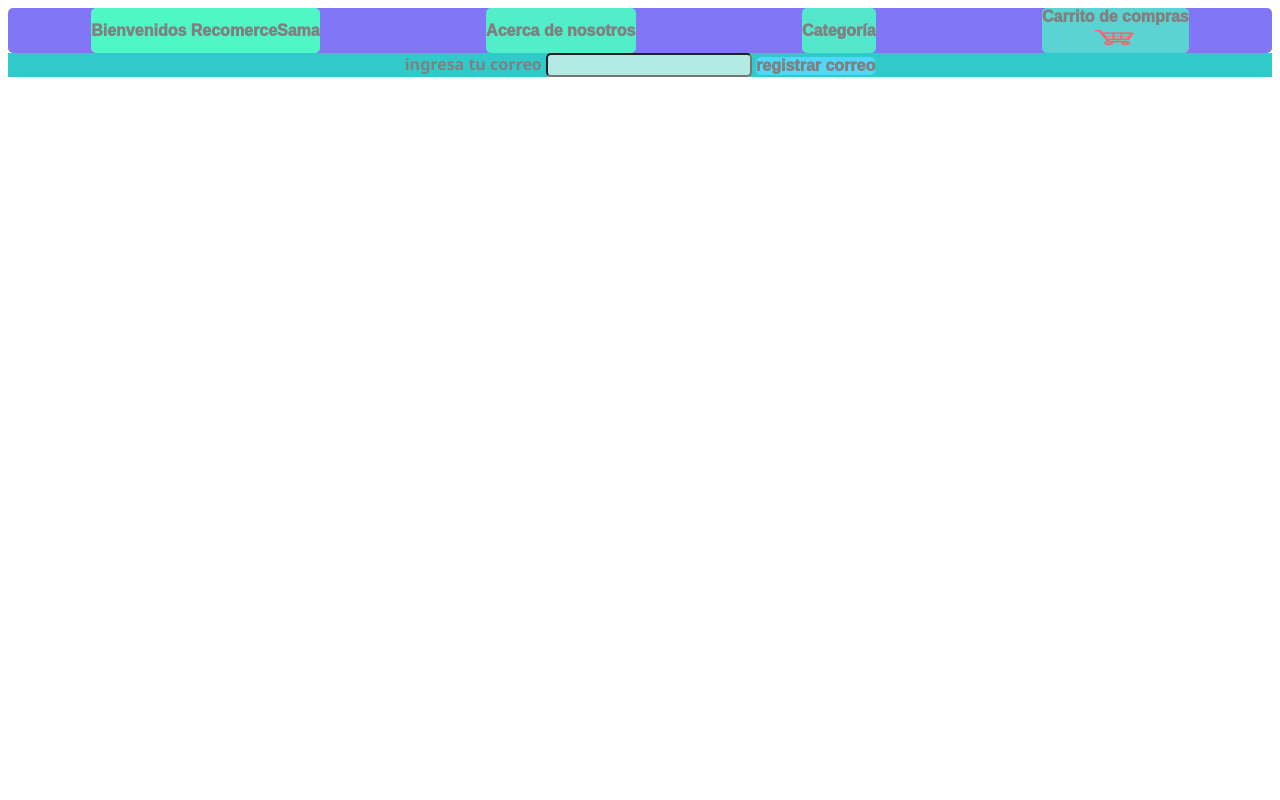
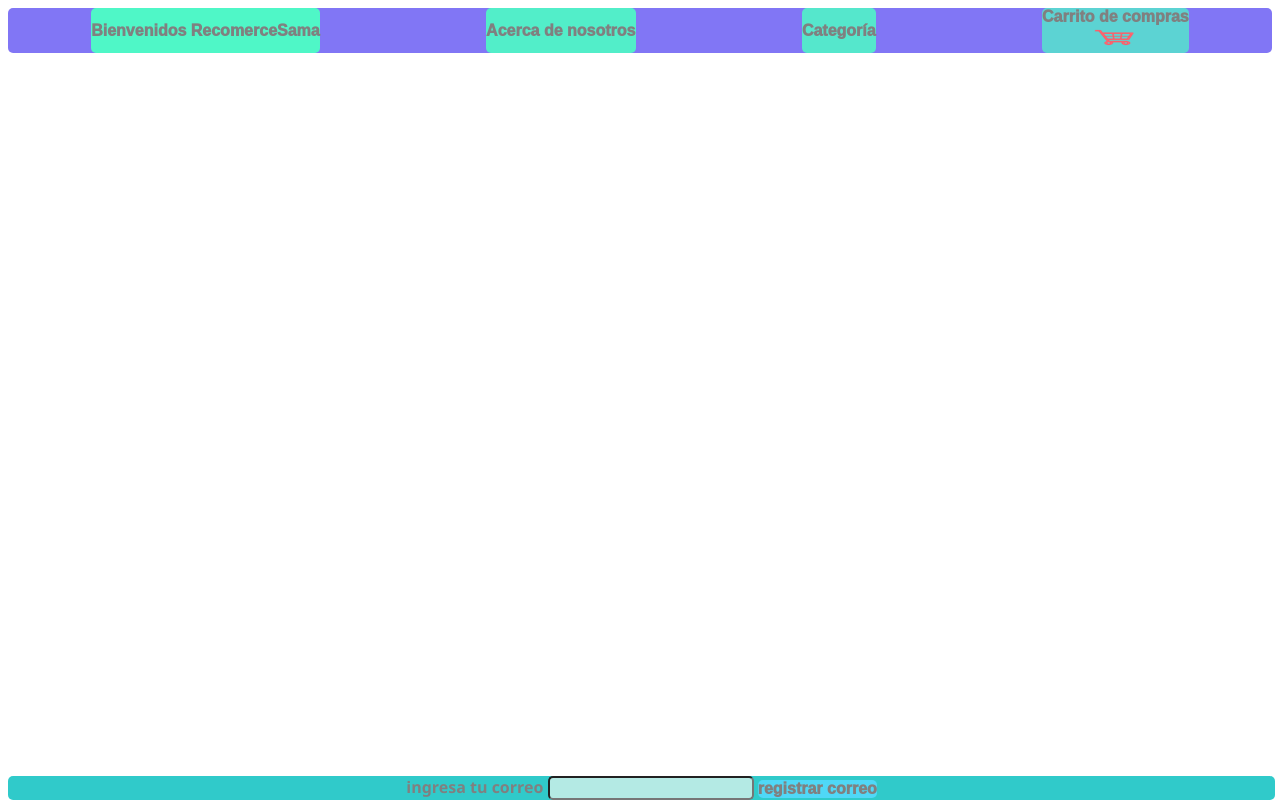
Before and after one commit to rafael31p/ProyectoGit, a plain HTML site: page Index.html in a window 1280 px wide. Drawn offline with Linux system fonts and the light colour scheme.

Commit message:
Se agrego el footer

```diff
--- a/Estilos/Estilos.CSS
+++ b/Estilos/Estilos.CSS
@@ -117,6 +117,10 @@
     background-color: rgba(13, 193, 193, 0.853);
     text-align: center;
     font-family: 'Segoe UI', Tahoma, Geneva, Verdana, sans-serif;
+    position:absolute;
+    bottom: 0;
+    width: 99%;
+    border-radius: 5px;
 }
 #registroCorreo
 {
```
